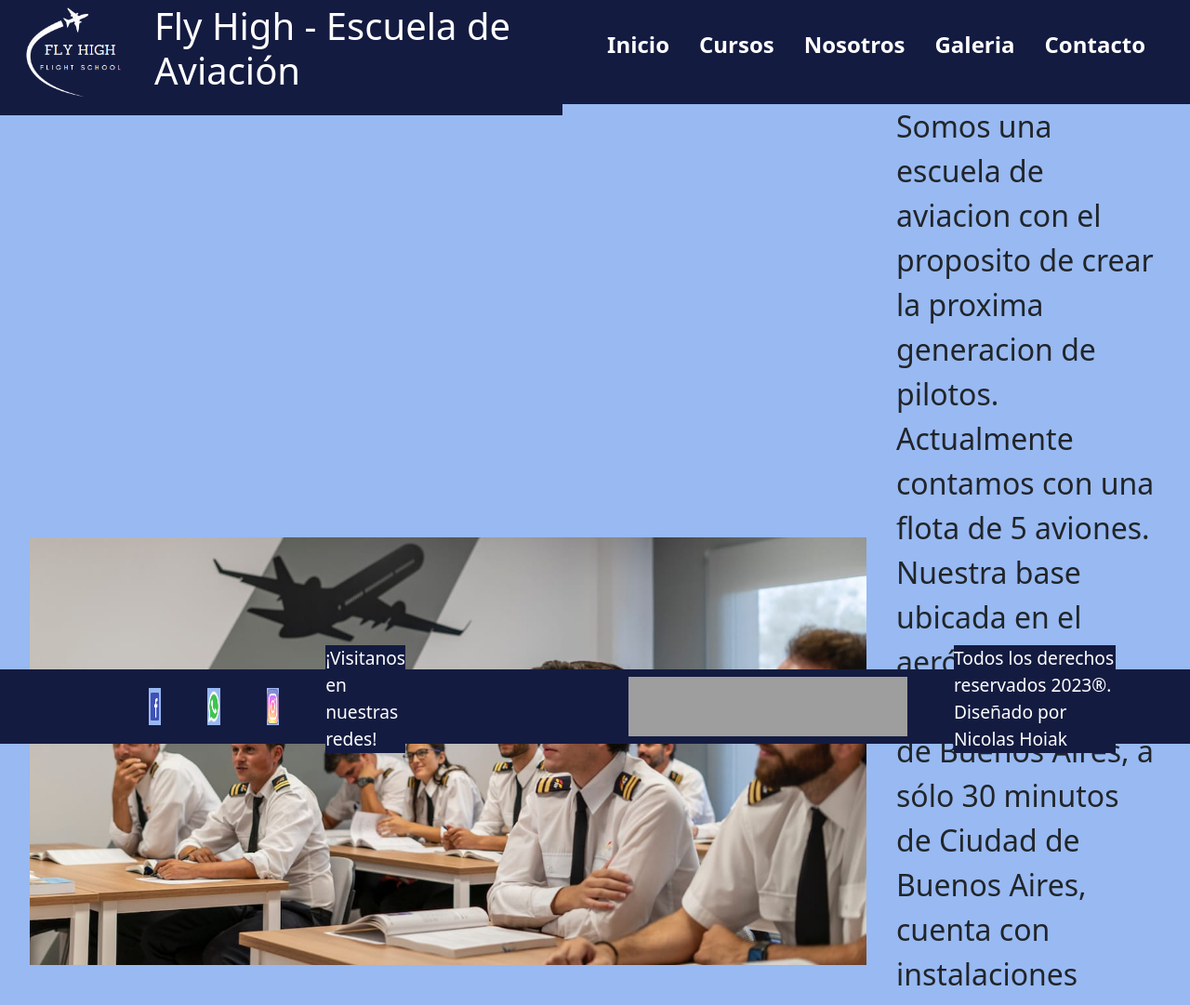
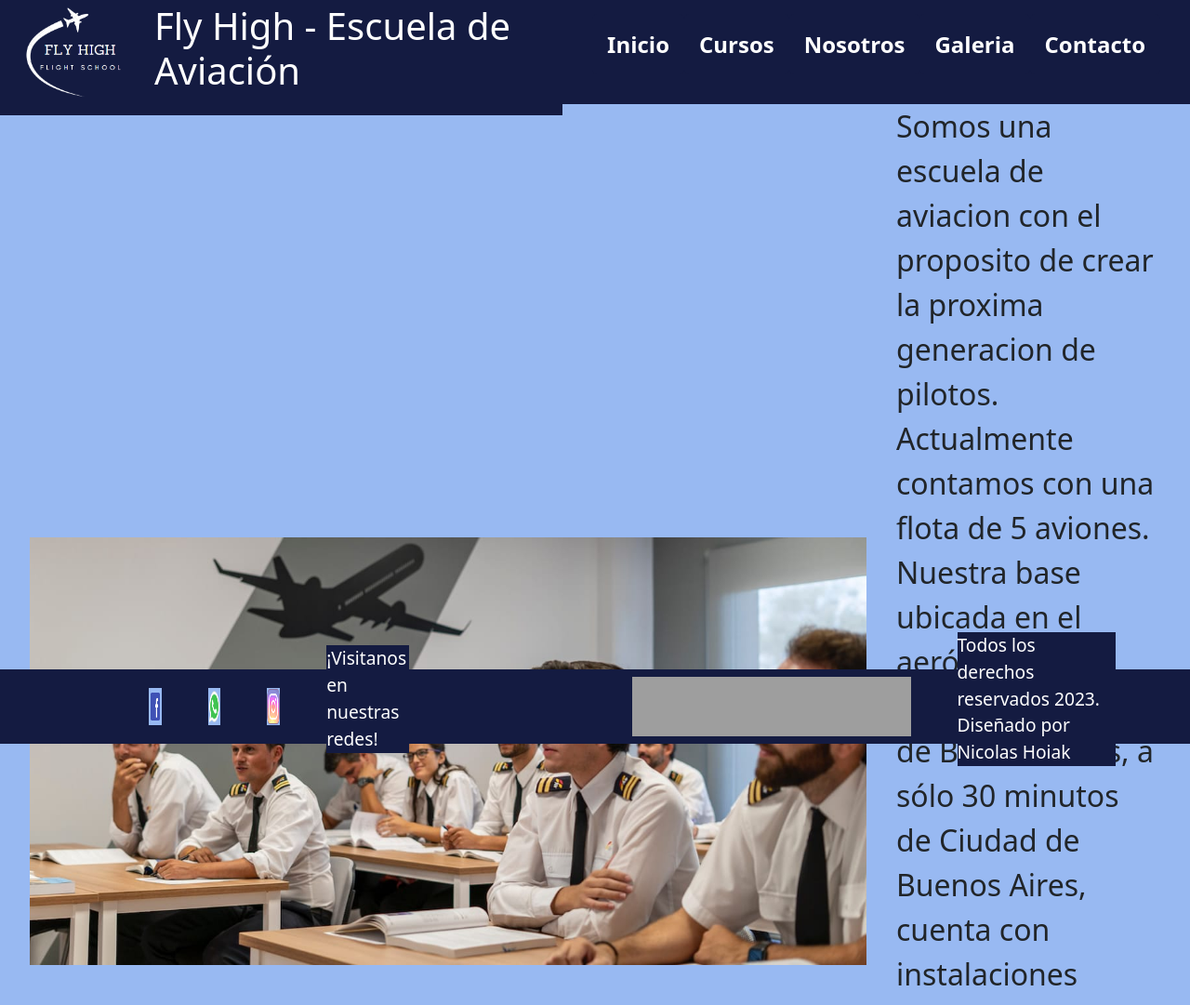
Before and after one commit to nicohoiak/proyecto-coder-consass, a website: page index.html in a window 1280 px wide. Shown: the top 1081 px of the page at 93% size. Drawn offline with nearby package versions, Linux system fonts and the light colour scheme; grey boxes are pictures that could not be loaded; files whose address does not match are found by name.

Commit message:
cambio 2

```diff
--- a/index.html
+++ b/index.html
@@ -63,7 +63,7 @@
             src="https://www.google.com/maps/embed?pb=!1m18!1m12!1m3!1d3281.6843879708435!2d-58.64478418700584!3d-34.662672780444225!2m3!1f0!2f0!3f0!3m2!1i1024!2i768!4f13.1!3m3!1m2!1s0x95bcc74bc5e2b369%3A0x1ba561c6ba2ef653!2sAeropuerto%20de%20Mor%C3%B3n!5e0!3m2!1ses!2sar!4v1680404401049!5m2!1ses!2sar"
             width="600" height="450" style="border:0;" allowfullscreen="" loading="lazy"
             referrerpolicy="no-referrer-when-downgrade"></iframe>
-        <p>Todos los derechos reservados 2023®. Diseñado por Nicolas Hoiak</p>
+        <p>Todos los derechos reservados 2023. Diseñado por Nicolas Hoiak</p>
         </div>
     </footer>
 
```
